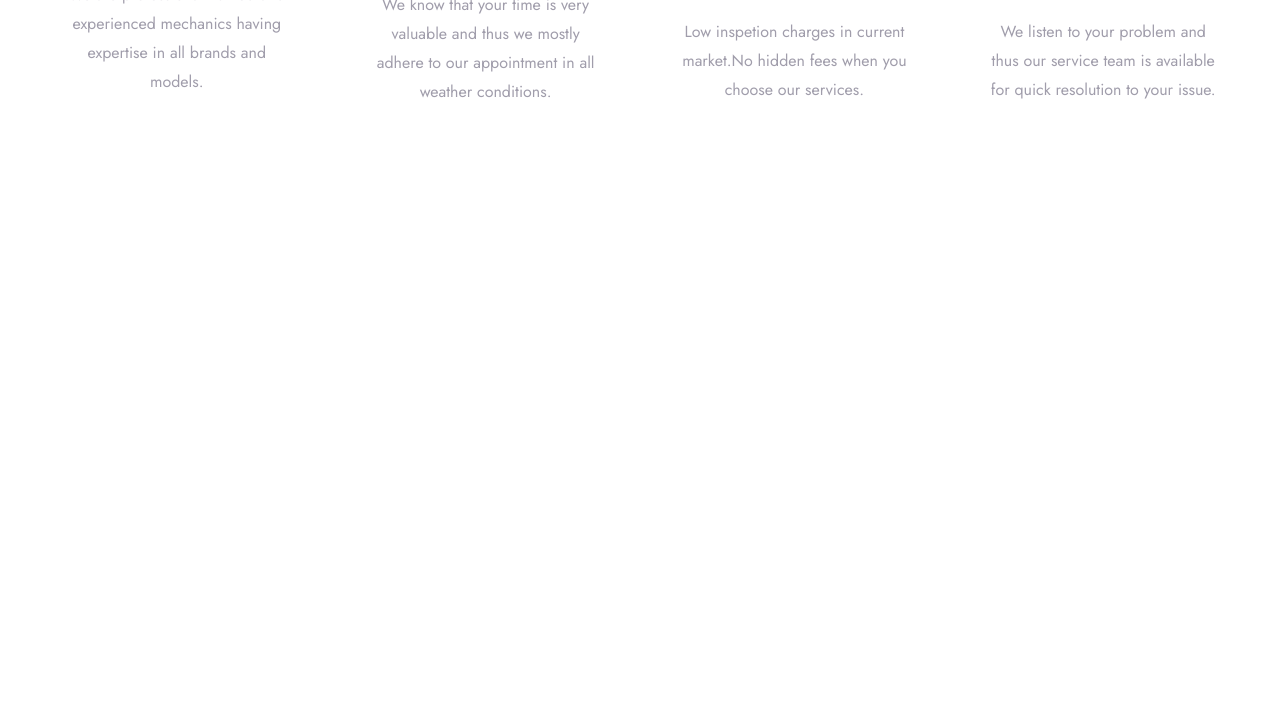
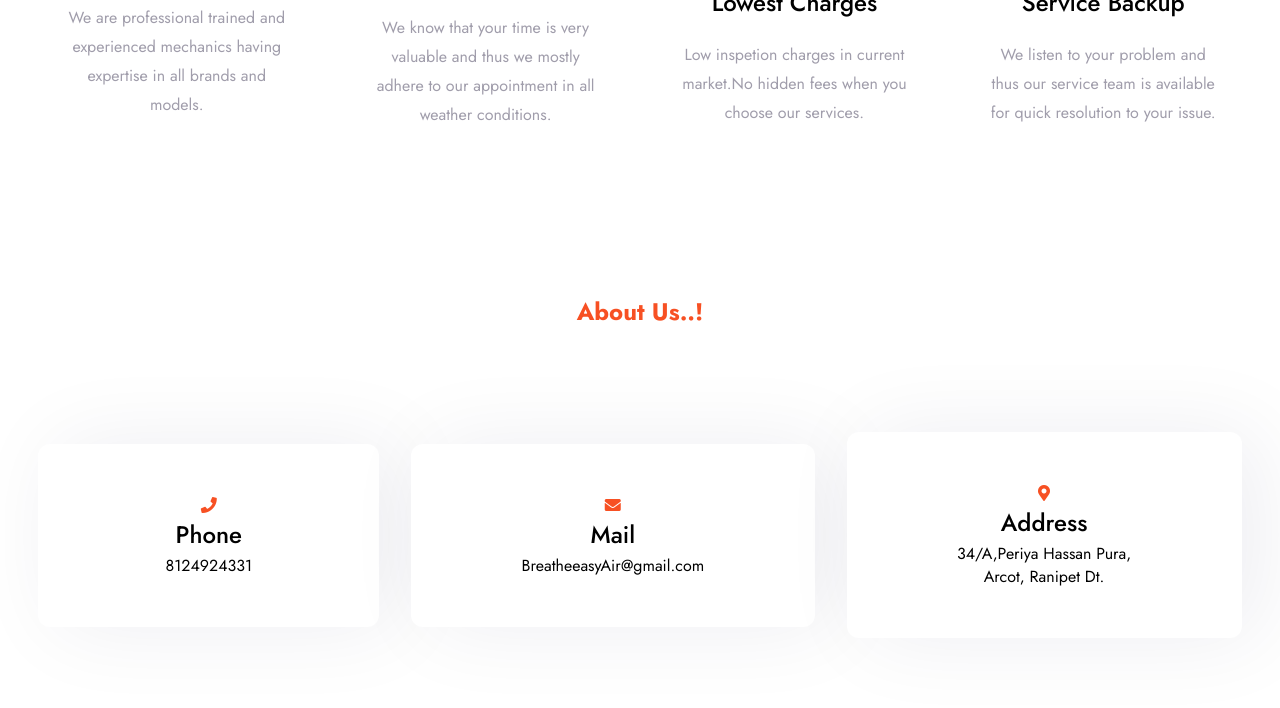
Before and after one commit to nithiedu/breathEasy, a plain HTML site: page index.html in a window 1280 px wide. Shown: the part 1080-1788 px from the top of the page. Before the commit the page ends 1281 px from the top, so only its background shows below. Drawn offline with nearby package versions, Linux system fonts and the light colour scheme.

Commit message:
Update index.html

```diff
--- a/index.html
+++ b/index.html
@@ -8,7 +8,9 @@
 
     <link rel="stylesheet"
   href="https://unpkg.com/boxicons@latest/css/boxicons.min.css">
-
+  <link rel="stylesheet" href="https://cdnjs.cloudflare.com/ajax/libs/font-awesome/5.15.3/css/all.min.css" integrity="sha384-ez9W6AgXYFawGHg0XEdgyGQQBy6Q1PBmtF5yviqE+opJpZmpfT3et2Fge/YlAZMI" crossorigin="anonymous">
+  <link rel="stylesheet" href="https://cdnjs.cloudflare.com/ajax/libs/font-awesome/5.15.4/css/all.min.css">
+  <link rel="stylesheet" href="https://cdnjs.cloudflare.com/ajax/libs/font-awesome/4.7.0/css/font-awesome.min.css">
   <link rel="preconnect" href="https://fonts.googleapis.com">
   <link rel="preconnect" href="https://fonts.gstatic.com" crossorigin>
   <link href="https://fonts.googleapis.com/css2?family=Jost:wght@100;200;300;400;500;600;700;800;900&display=swap" rel="stylesheet">
@@ -22,7 +24,7 @@
             <li><a href="#home">Home</a></li>
             <li><a href="#about">About</a></li>
             <li><a href="#services">Services</a></li>
-            <li><a href="#contact">Contact</a></li>
+            <li><a href="#cta">Contact</a></li>
         </ul>
         <div class="bx bx-menu" id="menu-icon"></div>
     </header>
@@ -40,6 +42,7 @@
     <!-- Home Section End-->
     <!--About Section-->
     <section class="about" id="about">
+        <br>
         <h1>About Us..!</h1> <br>
 		<div class="items">
 			<div class="sub-box">
@@ -73,6 +76,35 @@
 			</div>
 		</div>
 	</section>
+    <!--About section end-->
+    <!--Contact section start-->
+    <section class="cta">
+		<div class="heading">
+			<h1>About Us..!</h1> <br>
+		</div>
+
+		<div class="cta-box">
+			<div class="wrap one">
+                <i class="fas fa-phone"  style="color:#f75023;"></i>
+				<h3>Phone</h3>
+				<p>8124924331</p>
+			</div>
+
+			<div class="wrap two">
+                <i class="fas fa-envelope" style="color:#f75023;"></i>
+				<h3>Mail</h3>
+				<p>BreatheeasyAir@gmail.com</p>
+			</div>
+
+			<div class="wrap three">
+                <i class="fas fa-map-marker-alt"  style="color:#f75023;"></i>
+				<h3>Address</h3>
+				<p>34/A,Periya Hassan Pura,<br> Arcot, Ranipet Dt.</p>
+			</div>
+		</div>
+	</section>
+
+	</section>
     <script type="text/javascript" src="js/javascript.js"></script>
 </body>
 </html>
```
